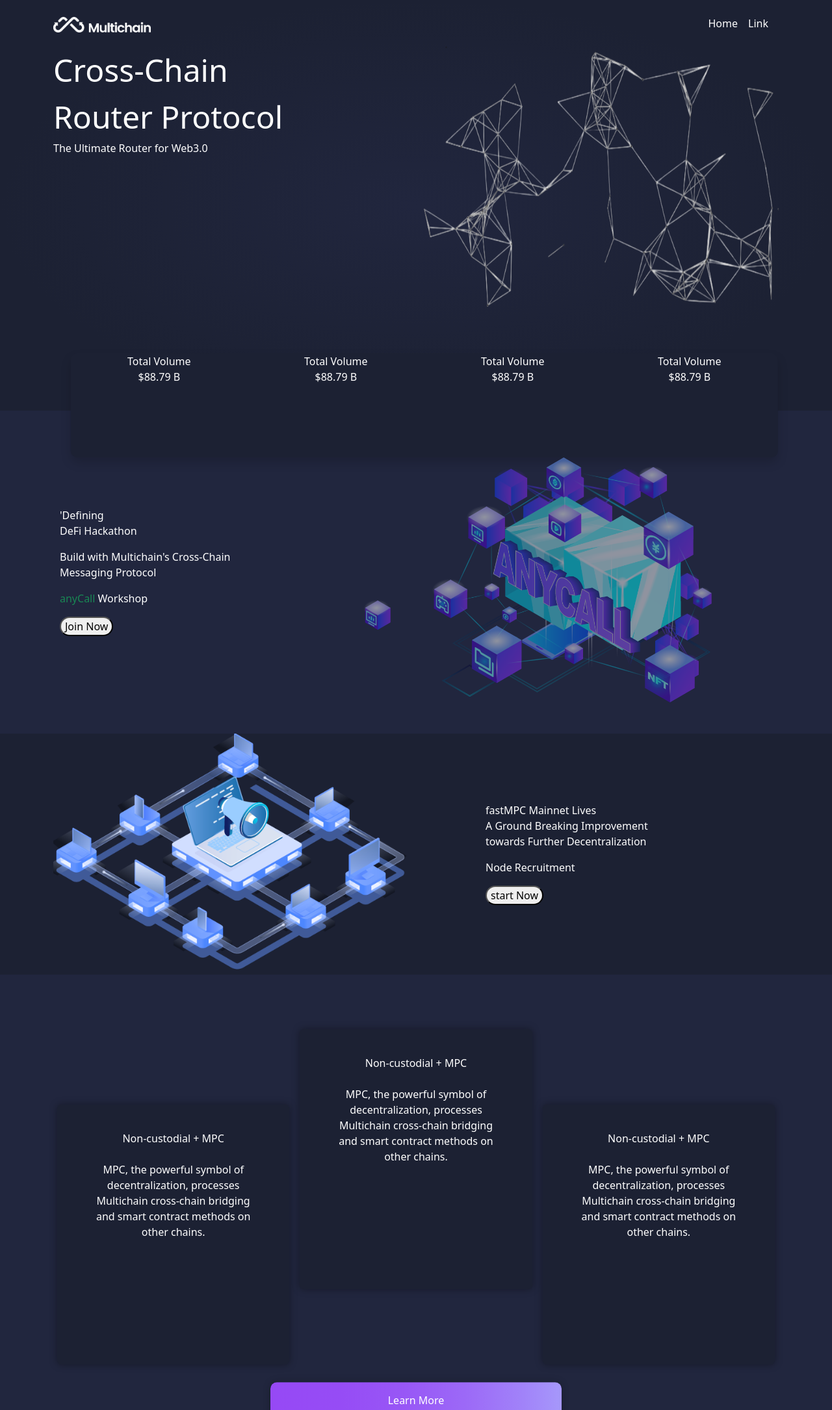
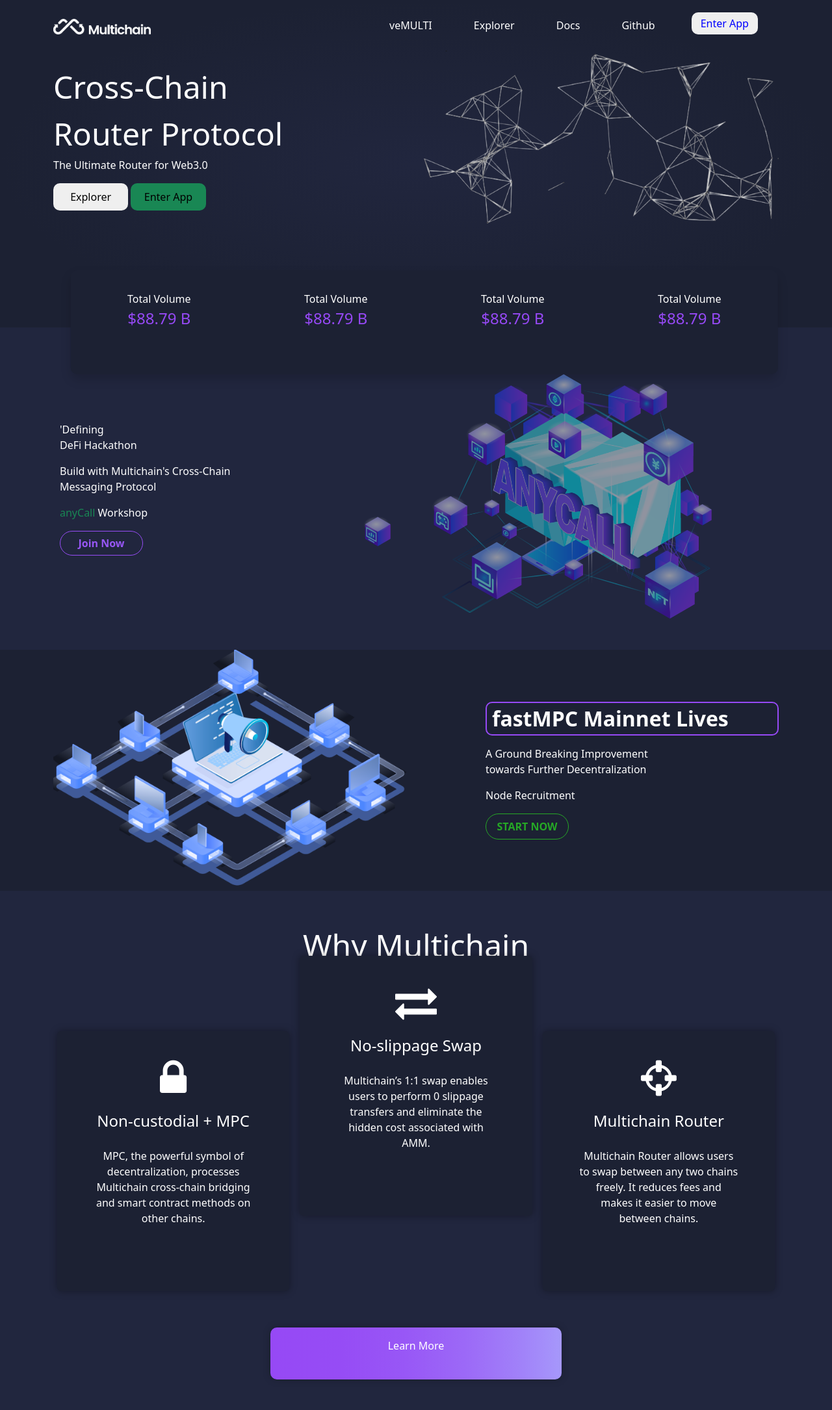
Before and after one commit to Rhoda-bot/MainChain, a plain HTML site: page index.html in a window 1280 px wide. Shown: the top 2170 px of the page at 65% size. Drawn offline with nearby package versions, Linux system fonts and the light colour scheme.

Commit message:
Changed the menu styling and adjusted the hero images.

```diff
--- a/index.html
+++ b/index.html
@@ -24,11 +24,20 @@
                     <form class="d-flex flex-end ms-auto p-2" role="search">
                         <ul class="navbar-nav  mb-2 mb-lg-0">
                             <li class="nav-item">
-                              <a class="nav-link active text-white" aria-current="page" href="#">Home</a>
+                              <a class="nav-link text-white" href="#" >veMULTI</a>
                             </li>
                             <li class="nav-item">
-                              <a class="nav-link text-white" href="#" >Link</a>
+                              <a class="nav-link active text-white" aria-current="page" href="#">Explorer</a>
                             </li>
+                            <li class="nav-item">
+                                <a class="nav-link active text-white" aria-current="page" href="#">Docs</a>
+                              </li>
+                              <li class="nav-item">
+                                <a class="nav-link active text-white" aria-current="page" href="#">Github</a>
+                              </li>
+                              <li class="nav-item">
+                               <button class="nav-btn">Enter App</button>
+                              </li>
                           </ul>
                     </form>
                   </div>
@@ -37,12 +46,14 @@
             <!-- BANNER HERO STARTS -->
             <div class="banner__hero">
                 <div class="container">
-                    <div class="row">
+                    <div class="row align-items-center">
                         <div class="col-md-6">
                             <div class="banner__hero--title">
                                 Cross-Chain <br> <span> Router</span> Protocol
                             </div>
                             <p class="banner__hero--text">The Ultimate Router for Web3.0</p>
+                            <button class="banner__hero--btn ">Explorer</button>
+                            <button class="banner__hero--btn bg-success">Enter App</button>
                         </div>
                         <div class="col-md-6">
                             <img src="./assets/bg.png" class="banner__hero--img" alt="">
@@ -50,22 +61,22 @@
                     </div>
                 </div>
             </div>
-            <div class="banner__form shadow">
-                <div class="container">
+            <div class="banner__form shadow py-3">
+                <div class="container py-3">
                     <div class="row align-items-center text-center justify-content-center">
-                        <div class="col-md-3 col-sm-6">
+                        <div class="col-lg-3 col-md-6">
                             <div class="banner__form--title">Total Volume</div>
                             <div class="banner__form--subtitle">$88.79 B</div>
                         </div>
-                        <div class="col-md-3 col-sm-6">
+                        <div class="col-lg-3 col-md-6">
                             <div class="banner__form--title">Total Volume</div>
                             <div class="banner__form--subtitle">$88.79 B</div>
                         </div>
-                        <div class="col-md-3 col-sm-6">
+                        <div class="col-md-6 col-lg-3">
                             <div class="banner__form--title">Total Volume</div>
                             <div class="banner__form--subtitle">$88.79 B</div>
                         </div>
-                        <div class="col-md-3 col-sm-6">
+                        <div class="col-md-6 col-lg-3">
                             <div class="banner__form--title">Total Volume</div>
                             <div class="banner__form--subtitle">$88.79 B</div>
                         </div>
@@ -86,7 +97,7 @@
                         <br> Messaging Protocol
                        </p>
                        <p><span class="text-success">anyCall</span> Workshop</p>
-                       <button class="rounded-pill">Join Now</button>
+                       <button class="rounded-pill join__col--btn">Join Now</button>
                     </div>
                     <div class="col-md-6 join__col pt-4">
                         <img src="/assets/anycall-right.webp" alt="" class="join__col--img">
@@ -108,7 +119,7 @@
                         <div class="starts__col--title">fastMPC Mainnet Lives</div>
                         <p class="starts__col--text">A Ground Breaking Improvement <br> towards Further Decentralization</p>
                         <p class="starts__col--text">Node Recruitment</p>
-                        <button class="rounded-pill">start Now</button>
+                        <button class="rounded-pill starts__col--btn">START NOW</button>
                     </div>
                 </div>
             </div>
@@ -117,12 +128,13 @@
 
         <!-- WHY SECTION STARTS -->
         <div class="why py-5">
+            <div class="why--title text-center mb-3">Why Multichain</div>
            <div class="container py-5">
-            <div class="why--title text-center">Why Multichain</div>
             <div class="row justify-content-center align-items-center">
                 <div class="col-md-4 why__col ">
                     <div class="card why__card border-0">
-                        <div class="card-title">Non-custodial + MPC</div>
+                        <span class="fa fa-lock fa-4x why__card--icon"></span>
+                        <div class="card-title why__card--title">Non-custodial + MPC</div>
                         <div class="card-body">
                             MPC, the powerful symbol of decentralization,
                             processes Multichain cross-chain bridging and
@@ -132,21 +144,22 @@
                 </div>
                 <div class="col-md-4 why__col ">
                     <div class="card why__card border-0">
-                        <div class="card-title">Non-custodial + MPC</div>
+                        <span class="fa fa-exchange fa-4x  why__card--icon"></span>
+                        <div class="card-title why__card--title">No-slippage Swap</div>
                         <div class="card-body">
-                            MPC, the powerful symbol of decentralization,
-                            processes Multichain cross-chain bridging and
-                             smart contract methods on other chains.
+                            Multichain’s 1:1 swap enables users to perform 0 slippage
+                            transfers and eliminate the hidden cost associated with AMM.
                         </div>
                     </div>
                 </div>
                 <div class="col-md-4 why__col ">
-                    <div class="card why__card border-0">
-                        <div class="card-title">Non-custodial + MPC</div>
+                    <div class="card why__card border-0 ">
+                        <span class="fa fa-crosshairs fa-4x why__card--icon"></span>
+                        <div class="card-title why__card--title">Multichain Router</div>
                         <div class="card-body">
-                            MPC, the powerful symbol of decentralization,
-                            processes Multichain cross-chain bridging and
-                             smart contract methods on other chains.
+                            Multichain Router allows users to swap between
+                             any two chains freely. It reduces fees and makes
+                              it easier to move between chains.
                         </div>
                     </div>
                 </div>
--- a/sass/main.scss
+++ b/sass/main.scss
@@ -1,5 +1,23 @@
 li{
     list-style-type: none;
+}
+.navbar-toggler{
+    background-color: #ffffff;
+    margin-top: .7rem;
+}
+.navbar-toggler-icon{
+    color: #ffffff;
+}
+.nav-item{
+    padding: .2rem 1.5rem;
+}
+.nav-btn{
+    border-radius: 10px;
+    padding: 5px;
+    font-weight: 500;
+    color: blue;
+    width: 8vw;
+    border: #ffffff;
 }
 .wrapper{
     background-color: #21263e;
@@ -19,7 +37,14 @@ li{
         &--img{
             width: 100%;
             background-size: contain;
-            height: 50vh;
+            height: 50%;
+        }
+        &--btn{
+            padding: 9px;
+            border: transparent;
+            width: 9vw;
+            border-radius: 10px;
+            font-weight: 500;
         }
       }
       &__form{
@@ -30,6 +55,10 @@ li{
         left: 20%;
         transform: translate(10%, 45%);
         border-radius: 10px;
+        &--subtitle{
+            color: #9649f5;
+            font-size: 1.5rem;
+        }
       }
     }
     .join{
@@ -40,10 +69,38 @@ li{
                 width: 100%;
                 opacity: .5;
             }
+            &--btn{
+                width: 10vw;
+                background-color: transparent;
+                border:1px solid #964cf5;
+                font-weight: 700;
+                padding: 6px;
+                color: #9857f6;
+            }
         }
     }
     .starts{
         background-color: #1c2133;
+        &__col{
+            &--title{
+                padding:0 .5rem;
+                // margin: 0 .5rem;
+                border: 2px solid #9649f5;
+                border-radius: 10px;
+                margin-bottom: 1rem;
+                font-size: 2rem;
+                font-weight: 600;
+                text-align: start;
+            }
+            &--btn{
+                border: 1px solid rgb(38, 168, 38);
+                width: 10vw;
+                padding: 7px;
+                background-color: transparent;
+                font-weight: 700;
+                color: rgb(38, 168, 38);
+            }
+        }
     }
     .why{
         &--title{
@@ -68,6 +125,15 @@ li{
             box-shadow: 0 0 12px rgb(0 0 0 / 35%);
             align-items: center;
             height: 50vh;
+            &--icon{
+                margin-bottom: 1rem;
+                color:  transparent linear-gradient(90deg,#9649f5,#964cf5 24%,#9857f6 46%,#9c69f7 67%,#a183f9 87%,#a698fb) 0 0 no-repeat padding-box;
+                border-radius: 50%;
+            }
+            &--title{
+                font-size: 1.5rem;
+                font-weight: 500;
+            }
          }
          &__btn{
             width: 40%;
@@ -78,7 +144,7 @@ li{
             border-radius: 10px;
             top: 50%;
             left: 50%;
-            transform: translate(75%, -66%);
+            transform: translate(75%, -30%);
             //
          }
 
@@ -99,9 +165,9 @@ li{
             box-shadow: 0 0 12px rgb(0 0 0 / 25%);
             text-align: center;
             border-radius: 10px;
-            top: 30%;
-            left: 30%;
-            transform: translate(75%, 100%);
+            top: 20%;
+            left: 10%;
+            transform: translate(75%, 125%);
         }
     }
     .footer{
@@ -112,6 +178,9 @@ li{
     }
 }
 @media screen and(max-width:786px) {
+    .nav-btn{
+        width: 20vw;
+    }
     .wrapper{
         .banner{
             &__hero{
@@ -122,6 +191,9 @@ li{
                     width: 100%;
                     height: 50%;
                 }
+                &--btn{
+                    width: 20vw;
+                }
               }
             &__form{
                 height: 50%;
@@ -129,7 +201,11 @@ li{
         }
         .join{
             margin: 3rem .5rem;
-            padding: 2rem;
+            &__col{
+                &--btn{
+                    width: 20vw;
+                }
+            }
         }
         .why{
             display: block;
@@ -157,6 +233,16 @@ li{
                 width: 100%;
            }
         }
+        .starts{
+            &__col{
+                &--title{
+                    font-size: 1.2rem;
+                }
+                &--btn{
+                    width: 20vw;
+                }
+            }
+        }
         .supports{
             &--title{
                 font-size: 2rem;
@@ -168,6 +254,9 @@ li{
     }
 }
 @media screen and(max-width:600px) {
+    .nav-btn{
+        width: 20vw;
+    }
     .wrapper{
         .banner{
             &__hero{
@@ -178,14 +267,35 @@ li{
                     width: 100%;
                     height: 50%;
                 }
+                &--btn{
+                    width: 25vw;
+                }
               }
             &__form{
-                height: 50%;
+                margin: 0;
+                padding: 0;
+                height: 40%;
+                width: 100%;
+                left: 0;
+                transform: translate(0, 0);
+
+            }
+        }
+        .starts{
+            &__col{
+                &--btn{
+                    width: 28vw;
+                }
             }
         }
         .join{
             margin: 3rem .5rem;
             padding: 2rem;
+            &__col{
+                &--btn{
+                    width: 25vw;
+                }
+            }
         }
         .why{
             display: block;
```
Also changed, not shown: sass/main.css, 1 other file.
